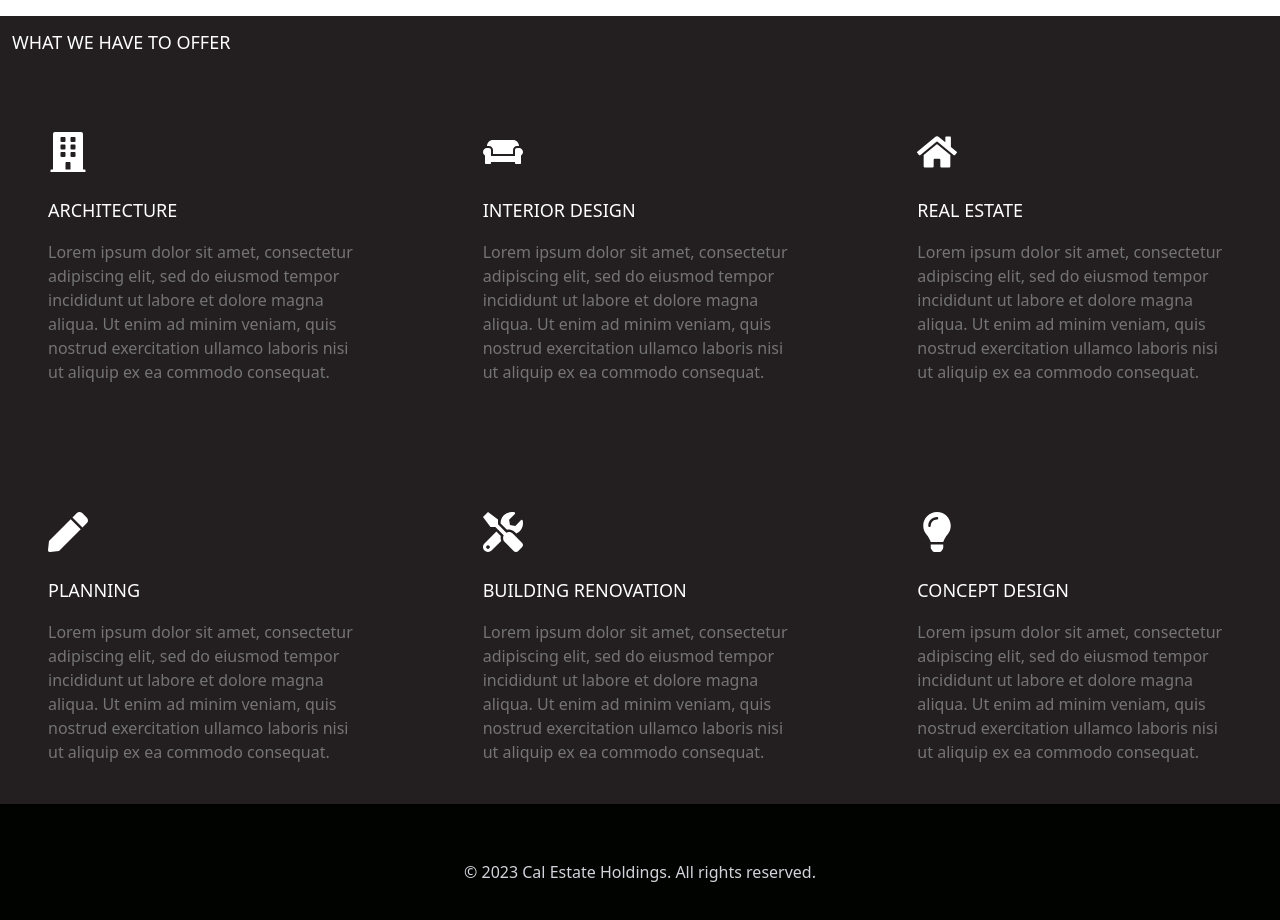
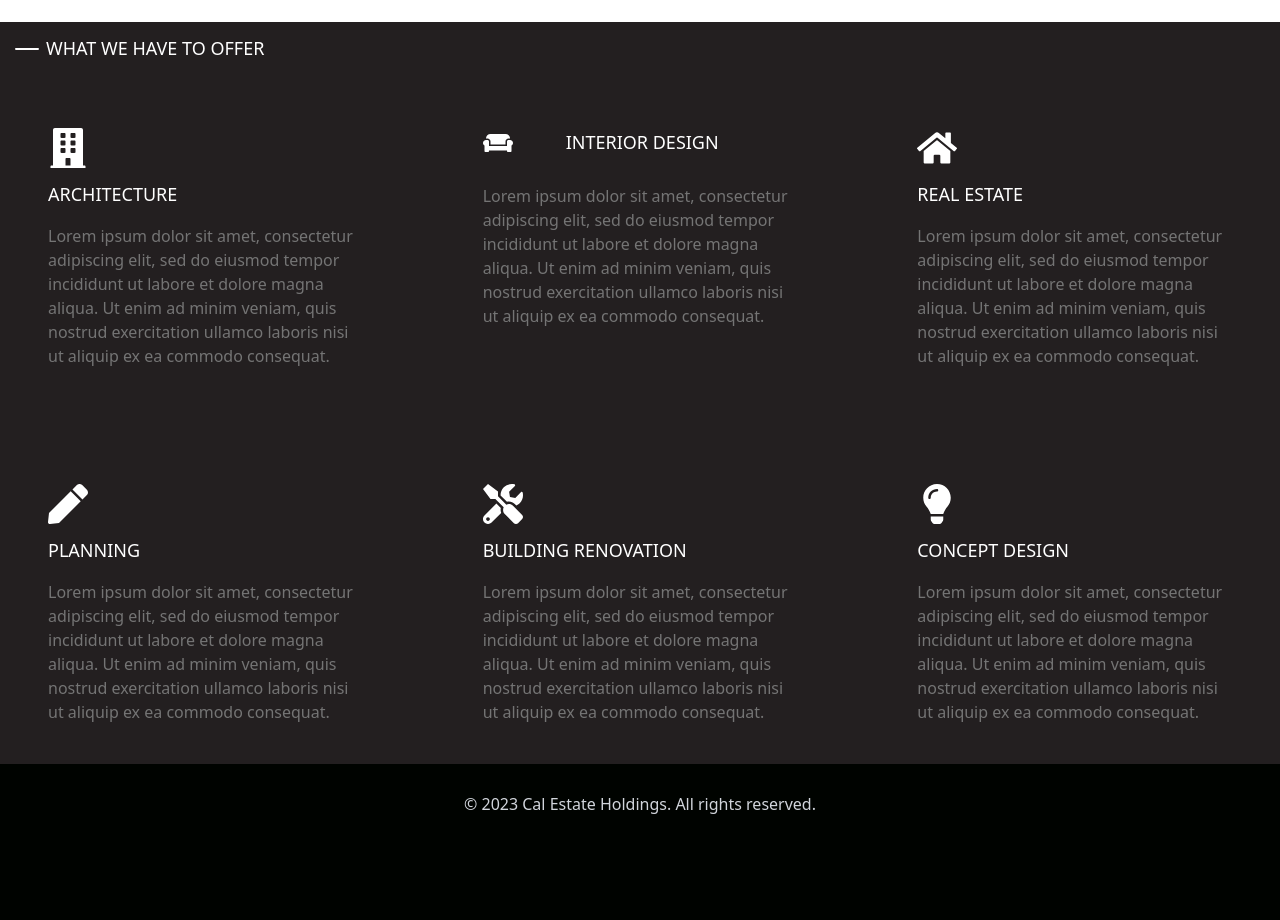
Before and after one commit to janxllea/ceh-main-website, a React (Create React App) app: page / in a window 1280 px wide. Shown: the part 540-1460 px from the top of the page. After the commit the page ends 1384 px from the top, so only its background shows below. Built offline with nearby package versions, Linux system fonts and the light colour scheme.

Commit message:
color, divs and icons

```diff
--- a/src/components/About.jsx
+++ b/src/components/About.jsx
@@ -1,4 +1,5 @@
 import React from 'react';
+import { AiOutlineLine } from "react-icons/ai";
 import Logo from "../assets/logo.png"
 
 const About = () => {
@@ -7,7 +8,7 @@ const About = () => {
       <div className='max-w-[1240px] mx-auto grid md:grid-cols-2'>
         <img className='w-[500px] mx-auto my-4' src={Logo} alt='/' />
         <div className='flex flex-col justify-center'>
-          <p className='text-black font-bold py-3'>WHO WE ARE </p>
+          <p className='text-black font-bold py-3 flex gap-1'><AiOutlineLine size={30}/>WHO WE ARE </p>
           <p>
           Lorem ipsum dolor sit amet, consectetur adipiscing elit, sed do
           eiusmod tempor incididunt ut labore et dolore magna aliqua. Ut
@@ -20,7 +21,7 @@ const About = () => {
           Ut enim ad minim veniam, quis nostrud exercitation ullamco laboris
           nisi ut aliquip ex ea commodo consequat.
           </p>
-          <button className='w-[200px] border-2 border-neutral-400 my-6 mx-auto md:mx-0 py-2 hover:bg-black hover:text-white'>START VIRTUAL TOUR</button>
+          <button className='w-[200px] border-2 border-neutral-400 my-6 mx-auto md:mx-0 py-2 hover:bg-black hover:text-white hover:border-black'>START VIRTUAL TOUR</button>
         </div>
       </div>
     </div>
--- a/src/components/Footer.jsx
+++ b/src/components/Footer.jsx
@@ -3,7 +3,7 @@ import {FaFacebookSquare,FaInstagram} from 'react-icons/fa';
 
 const Footer = () => {
   return (
-    <div className='max-w-[1240px] mx-auto py-10 text-center text-gray-300'>
+    <div className='max-w-[1240px] mx-auto py-3 text-center text-gray-300'>
       <div>
         <p className='py-4'>&copy; 2023 Cal Estate Holdings. All rights reserved.</p>
         {/* <div className='flex justify-center gap-8 md:w-[100%]'>
--- a/src/components/Services.jsx
+++ b/src/components/Services.jsx
@@ -1,13 +1,14 @@
 import React from 'react';
 import { FaBuilding, FaCouch, FaHome, FaTools, FaLightbulb, FaPen} from "react-icons/fa";
+import { AiOutlineLine } from "react-icons/ai";
 
 const Services = () => {
     return (
         <div className="w-full bg-[#231F20] mx-auto">
-            <h2 className='text-white text-lg py-3 px-3'>WHAT WE HAVE TO OFFER</h2>
+            <h2 className='text-white text-lg py-3 px-3 flex gap-1'><AiOutlineLine size={30}/>WHAT WE HAVE TO OFFER</h2>
             <div className="grid grid-cols-1 md:grid-cols-2 lg:grid-cols-3 gap-6">
                 <div className="px-12 py-10">
-                    <div className="flex justify-between md:w-[75%] my-6">
+                    <div className="flex justify-between md:w-[75%] my-3">
                         <FaBuilding size={40} color='white' />
                     </div>
                         <h4 className="font-medium text-white text-lg mb-4">ARCHITECTURE</h4>
@@ -15,22 +16,22 @@ const Services = () => {
                 </div>
 
                 <div className="px-12 py-10">
-                    <div className="flex justify-between md:w-[75%] my-6">
-                        <FaCouch size={40} color='white' />
+                    <div className="flex justify-between md:w-[75%] my-3">
+                        <FaCouch size={30} color='white' /><h4 className="font-medium text-white text-lg mb-4">INTERIOR DESIGN</h4>
                     </div>
-                        <h4 className="font-medium text-white text-lg mb-4">INTERIOR DESIGN</h4>
+
                         <p className="font-normal text-[#747474] text-md">Lorem ipsum dolor sit amet, consectetur adipiscing elit, sed do eiusmod tempor incididunt ut labore et dolore magna aliqua. Ut enim ad minim veniam, quis nostrud exercitation ullamco laboris nisi ut aliquip ex ea commodo consequat. </p>
                 </div>
 
                 <div className="px-12 py-10">
-                    <div className="flex justify-between md:w-[75%] my-6">
+                    <div className="flex justify-between md:w-[75%] my-3">
                         <FaHome size={40} color='white' />
                     </div>
                         <h4 className="font-medium text-white text-lg mb-4">REAL ESTATE</h4>
                         <p className="font-normal text-[#747474] text-md">Lorem ipsum dolor sit amet, consectetur adipiscing elit, sed do eiusmod tempor incididunt ut labore et dolore magna aliqua. Ut enim ad minim veniam, quis nostrud exercitation ullamco laboris nisi ut aliquip ex ea commodo consequat. </p>
                 </div>
                 <div className="px-12 py-10">
-                    <div className="flex justify-between md:w-[75%] my-6">
+                    <div className="flex justify-between md:w-[75%] my-3">
                         <FaPen size={40} color='white' />
                     </div>
                         <h4 className="font-medium text-white text-lg mb-4">PLANNING</h4>
@@ -38,7 +39,7 @@ const Services = () => {
                 </div>
 
                 <div className="px-12 py-10">
-                    <div className="flex justify-between md:w-[75%] my-6">
+                    <div className="flex justify-between md:w-[75%] my-3">
                         <FaTools size={40} color='white' />
                     </div>
                         <h4 className="font-medium text-white text-lg mb-4">BUILDING RENOVATION</h4>
@@ -46,7 +47,7 @@ const Services = () => {
                 </div>
 
                 <div className="px-12 py-10">
-                    <div className="flex justify-between md:w-[75%] my-6">
+                    <div className="flex justify-between md:w-[75%] my-3">
                         <FaLightbulb size={40} color='white' />
                     </div>
                         <h4 className="font-medium text-white text-lg mb-4">CONCEPT DESIGN</h4>
```
